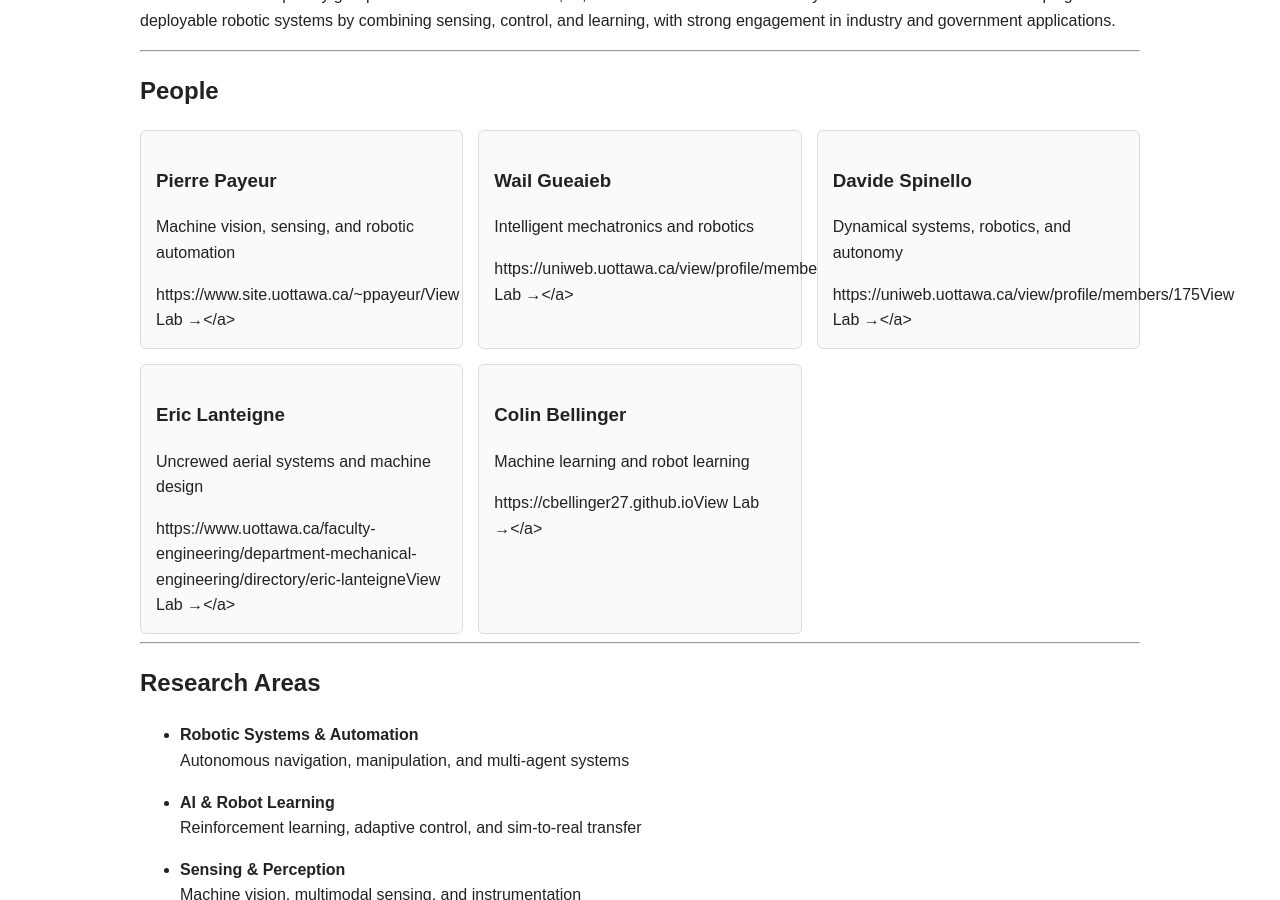
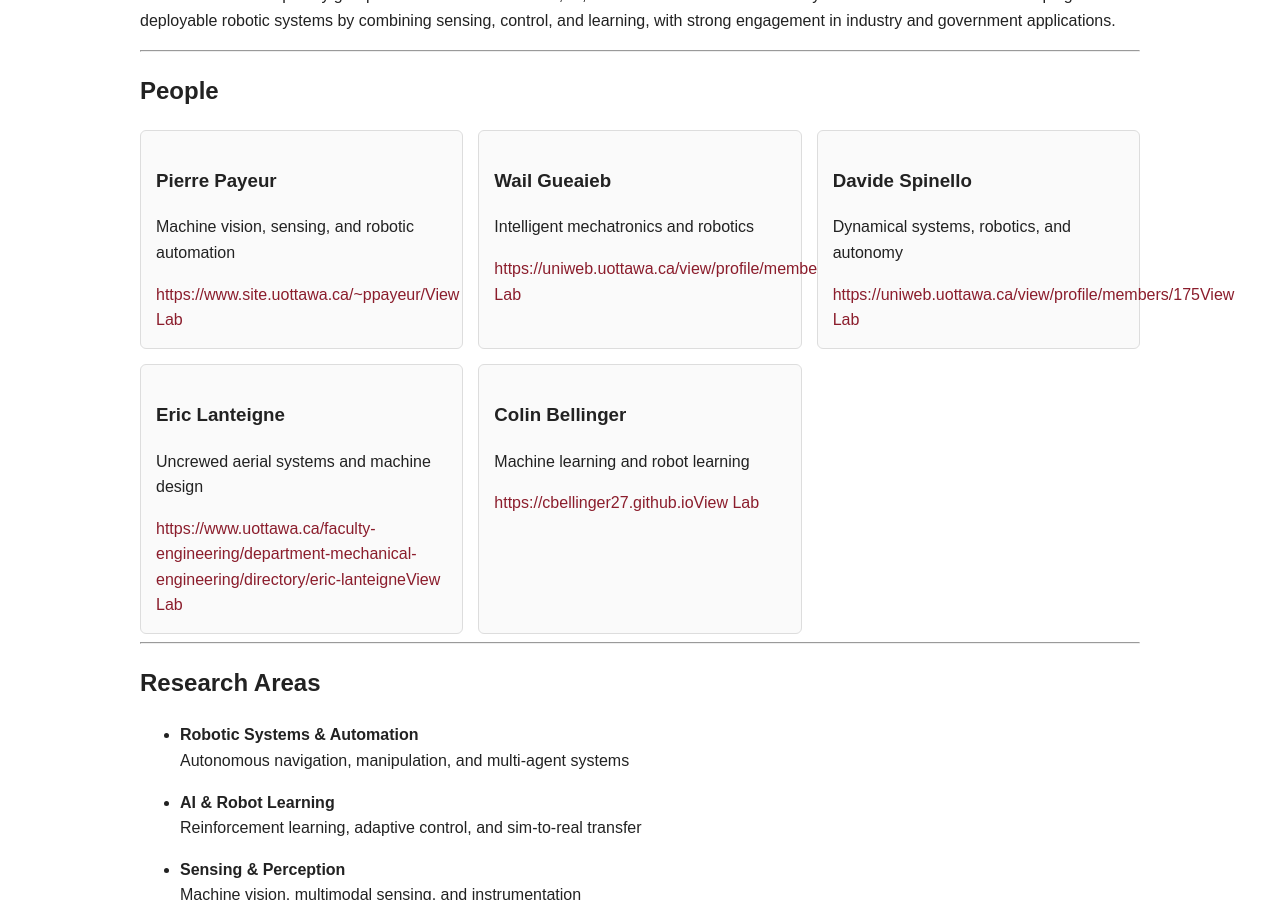
Before and after one commit to iara-lab/iara-site, a Jekyll site: the page built from index.md, in a window 1280 px wide and 900 px high, scrolled down 482 px. Built offline with Jekyll 4.4.1, drawn with Linux system fonts in a browser that asks for light colours.

```diff
--- a/index.md
+++ b/index.md
@@ -23,7 +23,7 @@ IARA is an interdisciplinary group of researchers in robotics, AI, and automatio
   <div class="card">
     <h3>{{ pi.name }}</h3>
     <p>{{ pi.area }}</p>
-    {{ pi.url }}View Lab →</a>
+    <a>{{ pi.url }}View Lab </a>
   </div>
 {% endfor %}
 </div>
```
